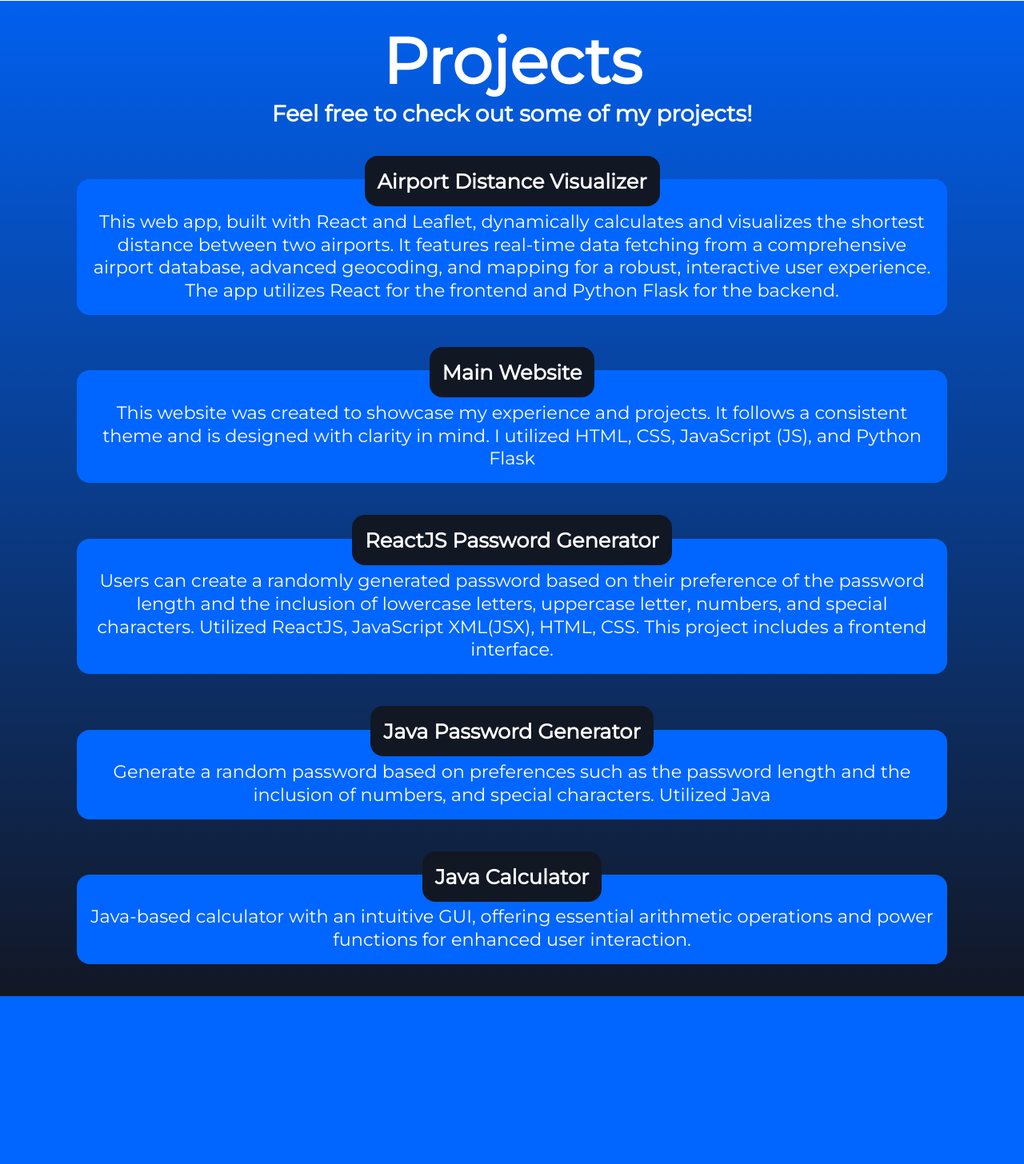
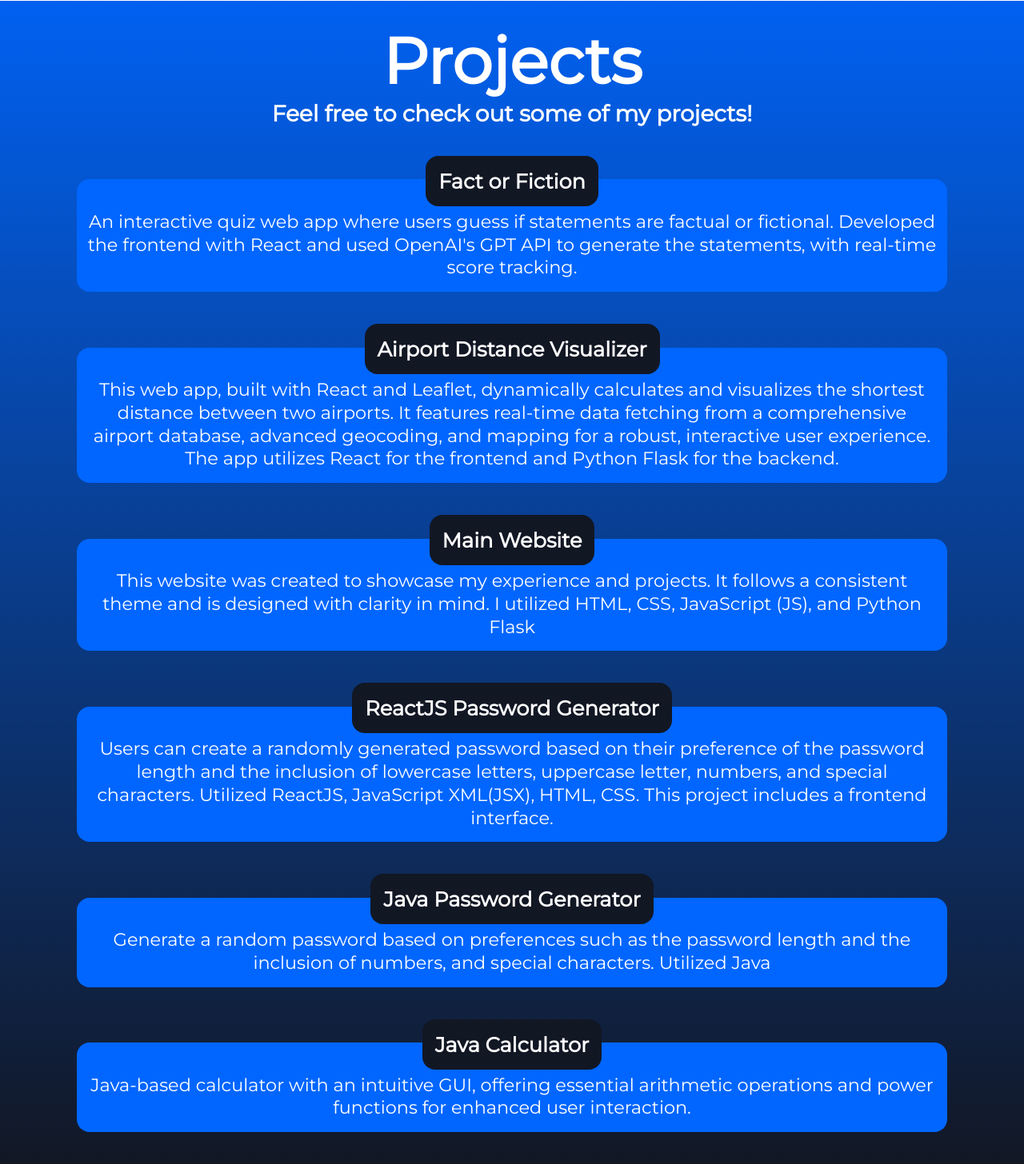
Before and after one commit to asankar04/Main_Website, a Flask app: page /projects in a window 1280 px wide. Shown: the part 103-1559 px from the top of the page at 80% size. Before the commit the page ends 1349 px from the top, so only its background shows below. Run offline with Flask 3, Linux system fonts and the light colour scheme.

Commit message:
Add Fact Or Fiction

```diff
--- a/static/styles.css
+++ b/static/styles.css
@@ -289,7 +289,7 @@ font-size: 1.75rem;
     margin: 1rem;
 }
 
-.airport_distance_visualizer, .own_website, .reactJS_password, .java_password, .java_calculator {
+.fact_or_fiction, .airport_distance_visualizer, .own_website, .reactJS_password, .java_password, .java_calculator {
     color: var(--mainlight);
     display: grid;
     grid-template-columns: 1fr;
--- a/templates/projects.html
+++ b/templates/projects.html
@@ -21,6 +21,12 @@
             <h4 id='projects_description'>Feel free to check out some of my projects!</h4>
         </div>
         <div class="projects_gridbox">
+            <div class="fact_or_fiction">
+                <div class="project_title">
+                    <a href="https://github.com/asankar04/Fact_or_Fiction" target="blank">Fact or Fiction</a>
+                </div>
+                <a id="project_description">An interactive quiz web app where users guess if statements are factual or fictional. Developed the frontend with React and used OpenAI's GPT API to generate the statements, with real-time score tracking.</a>
+            </div>
             <div class="airport_distance_visualizer">
                 <div class="project_title">
                     <a href="https://github.com/asankar04/Airport_Distance_Visualizer" target="blank">Airport Distance Visualizer</a>
```
